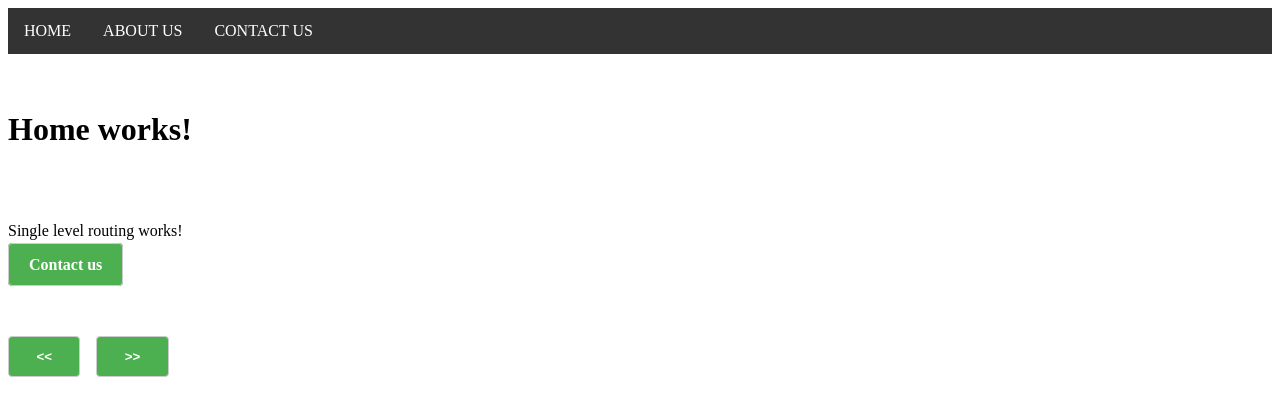
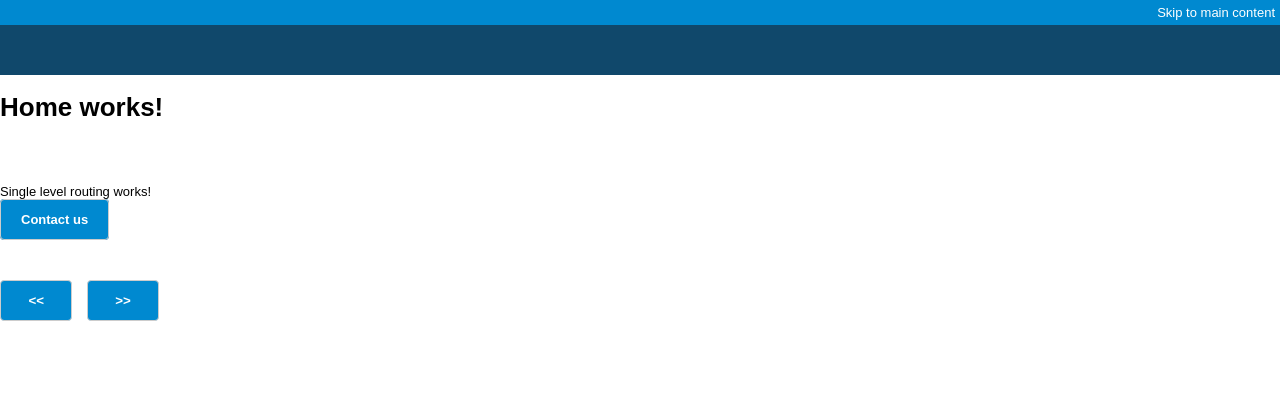
Before and after one commit to nileshsuryanarayan/DemoFE, an Angular app: page / in a window 1280 px wide. Before the commit this address led to /home. Shown: the top 416 px of the page. Built offline with nearby package versions, Linux system fonts and the light colour scheme.

Commit message:
Start to make it similar

```diff
--- a/src/app/app-routing.module.ts
+++ b/src/app/app-routing.module.ts
@@ -4,8 +4,8 @@ import { PageNotFoundComponent } from './pagenotfound/pagenotfound.component';
 
 
 const routes: Routes = [
-  { path: 'home', loadChildren: './home/home.module#HomeModule' },
-  { path: '', redirectTo: 'home', pathMatch: 'full' },
+  { path: '', loadChildren: './home/home.module#HomeModule' }, // path: 'home'
+  // { path: '', redirectTo: 'home', pathMatch: 'full' },
   { path: '**',  component: PageNotFoundComponent }
 ];
 
--- a/src/app/app.component.css
+++ b/src/app/app.component.css
@@ -1,4 +1,24 @@
-ul {
+#skip-content {
+  background-color: #0089d0;
+  padding: 5px 0px;
+  width: 100%;
+}
+#skip-content-text {
+  text-decoration: none;
+  color: white;
+  margin: 0px 5px;
+}
+.content-right {
+  text-align: right;
+}
+
+.row {
+  width: 100%;
+  height: 50px;
+  background-color: #10486b;
+}
+
+/* ul {
   list-style-type: none;
   margin: 0;
   padding: 0;
@@ -55,4 +75,4 @@ li.menu-item a:hover + .dropdown {
 }
 
 .menu-name:hover + .dropdown-content { display: block; }
-.dropdown-content:hover { display: block; }
+.dropdown-content:hover { display: block; } */
--- a/src/app/app.component.html
+++ b/src/app/app.component.html
@@ -1,5 +1,5 @@
-<header>
-  <!-- List of menus and sub-menus -->
+<!-- <header>
+   List of menus and sub-menus
   <ul>
     <li *ngFor="let menu of menus" class="menu-item">
       <a class="menu-name"> {{menu.name | uppercase}} </a>
@@ -8,7 +8,16 @@
       </ul>
     </li>
   </ul>
-</header>
-<br>
-<br>
+</header> -->
+<div id="skip-content" class="content-right">
+  <a href="#" id="skip-content-text">Skip to main content</a>
+</div>
+<div class="row">
+  <div class="social-icons">
+    <!-- first 3 columns, bootstap grid model -->
+  </div>
+  <div>
+    <!-- last 9 columns, bootstap grid model -->
+  </div>
+</div>
 <router-outlet></router-outlet>
--- a/src/index.html
+++ b/src/index.html
@@ -3,10 +3,10 @@
 
 <head>
   <meta charset="utf-8">
+  <meta name="viewport" content="width=device-width, initial-scale=1.0">
+  <!-- <meta name="viewport" content="width=device-width, initial-scale=1.0, maximum-scale=1.0, user-scalable=0"> -->
   <title>BSE</title>
   <base href="/">
-
-  <meta name="viewport" content="width=device-width, initial-scale=1">
   <link rel="icon" type="image/gif" href="./assets/bse.jpg" sizes="32x32">
 </head>
 
--- a/src/styles.css
+++ b/src/styles.css
@@ -1,4 +1,23 @@
 /* You can add global styles to this file, and also import other style files */
+
+/*
+Use only below color in the app
+
+#0089d0 - light blue
+#10486b - dark blue
+#ee7939 - orange
+#373e42 - dark grey
+
+*/
+
+body {
+    width: 100%;
+    max-width: 100%;
+    margin: 0;
+    font-family: Arial,Helvetica,sans-serif;
+    font-size: 13px;
+    box-sizing: content-box;
+}
 
 .form-label {
     font-weight: bold;
@@ -20,10 +39,15 @@
     border: 1px solid #ccc;
     border-radius: 4px;
     box-sizing: border-box;
-    background-color: #4CAF50;
+    background-color: #0089d0; /* Make this color custom */
     font-weight: bold;
     color: white;
     text-decoration: none;
+}
+
+.button:hover {
+    background-color: #10486b;
+    cursor: pointer;
 }
 
 .container {
```
